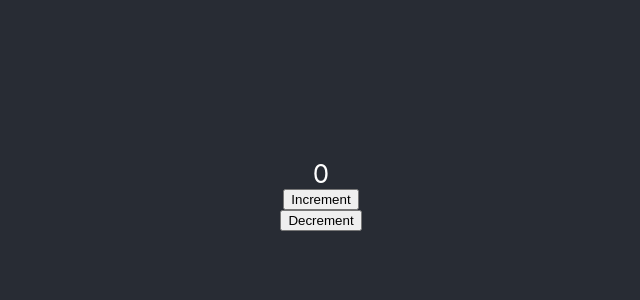
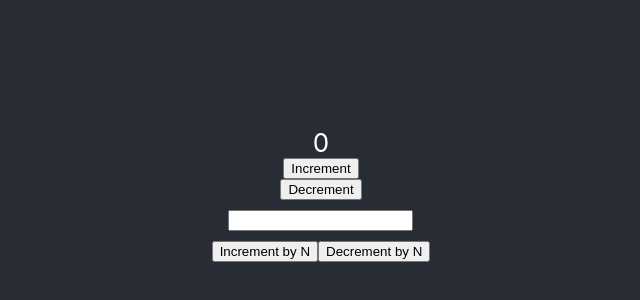
Before and after one commit to corleyb2/UseReducerCounter, a React (Create React App) app: page / in a window 1280 px wide. Shown: the part 206-506 px from the top of the page, without its empty margins (319-959 px from the left). Built offline with nearby package versions, Linux system fonts and the light colour scheme.

Commit message:
update state with n, add functionality to increment/decrement by n

```diff
--- a/src/App.js
+++ b/src/App.js
@@ -1,9 +1,11 @@
 import React, { useReducer } from "react";
 import "./App.css";
 
-//const bulletproof actions w string literals
 const INCREMENT_COUNTER = "INCREMENT_COUNTER";
 const DECREMENT_COUNTER = "DECREMENT_COUNTER";
+const UPDATE_N = "UPDATE_N";
+const INCREMENT_BY_N = "INCREMENT_BY_N";
+const DECREMENT_BY_N = "DECREMENT_BY_N";
 
 function reducer(state, action) {
   switch (action.type) {
@@ -11,6 +13,12 @@
       return { ...state, counter: state.counter + 1 };
     case DECREMENT_COUNTER:
       return { ...state, counter: state.counter - 1 };
+    case UPDATE_N:
+      return { ...state, n: action.n };
+    case INCREMENT_BY_N:
+      return { ...state, counter: state.counter + state.n };
+    case DECREMENT_BY_N:
+      return { ...state, counter: state.counter - state.n };
     default:
       return state;
   }
@@ -18,14 +26,23 @@
 
 const initialState = {
   counter: 0,
+  n: 0,
 };
 
-//action creators
 function incrementCounter() {
   return { type: INCREMENT_COUNTER };
 }
 function decrementCounter() {
   return { type: DECREMENT_COUNTER };
+}
+function updateN(n) {
+  return { type: UPDATE_N, n: n };
+}
+function incrementByN() {
+  return { type: INCREMENT_BY_N };
+}
+function decrementByN() {
+  return { type: DECREMENT_BY_N };
 }
 
 function App() {
@@ -37,6 +54,19 @@
         <div>{state.counter}</div>
         <button onClick={() => dispatch(incrementCounter())}>Increment</button>
         <button onClick={() => dispatch(decrementCounter())}>Decrement</button>
+        <div>
+          <input
+            type="text"
+            onChange={(e) => dispatch(updateN(Number(e.target.value)))}
+          ></input>{" "}
+          <br />
+          <button onClick={() => dispatch(incrementByN())}>
+            Increment by N
+          </button>
+          <button onClick={() => dispatch(decrementByN())}>
+            Decrement by N
+          </button>
+        </div>
       </header>
     </div>
   );
```
